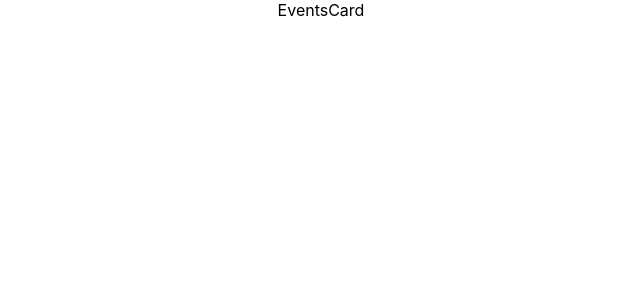
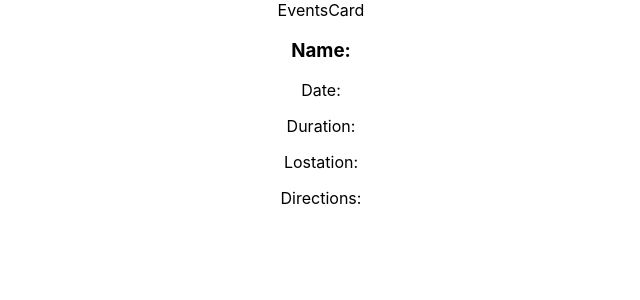
Before and after one commit to hariseldon27/call-sheet-manager, a React (Create React App) app: page /events/1 in a window 1280 px wide. Shown: the top 300 px of the page, without its empty margins (319-959 px from the left). Built offline with nearby package versions, Linux system fonts and the light colour scheme.

Commit message:
event cards render to container

```diff
--- a/src/components/EventsCard.js
+++ b/src/components/EventsCard.js
@@ -1,9 +1,18 @@
 import React from 'react'
 
-function EventsCard() {
+function EventsCard({ name, date, duration, location, directions }) {
+
+
+
   return (
-    <div>EventsCard</div>
+    <div>EventsCard
+      <h3>Name: {name}</h3>
+      <p>Date: {date}</p>
+      <p>Duration: {duration}</p>
+      <p>Lostation: {location}</p>
+      <p>Directions: {directions}</p>
+    </div>
   )
-}
+  }
 
 export default EventsCard
--- a/src/components/EventsContainer.js
+++ b/src/components/EventsContainer.js
@@ -1,10 +1,31 @@
-import React from 'react'
+import React, { useEffect, useState } from 'react'
 import { Link } from 'react-router-dom'
 import EventsCard from './EventsCard'
 import EventsEditor from './EventsEditor'
 
 
 function EventsContainer() {
+  const [ eventList, setEventList ] = useState([])
+
+  useEffect(() => {
+    fetch('http://localhost:3000/events')
+    .then(r => r.json())
+    .then(setEventList)
+  })
+
+
+  const eventCardRender = eventList.map((event) => {
+    return <EventsCard
+    key={event.id}
+    name={event.name}
+    date={event.date}
+    duration={event.duration}
+    location={event.location}
+    directions={event.directions} />
+  })
+
+
+
   return (
     <div>EventsContainer
 
@@ -12,8 +33,7 @@ function EventsContainer() {
       <button> New Event Form </button>
       </Link>
         <EventsEditor />
-        <EventsCard />
-
+        {eventCardRender}
     </div>
   )
 }
--- a/src/components/EventsEditor.js
+++ b/src/components/EventsEditor.js
@@ -18,10 +18,6 @@ const {id} = useParams()
       .then(r => r.json())
       .then(setEventEdit)
   },[id])
-
-  console.log(id)
-
-
 
 
 function handleEventEditSubmit(e) {
--- a/src/components/StaffContainer.js
+++ b/src/components/StaffContainer.js
@@ -16,7 +16,8 @@ useEffect(() => {
 }, [])
 
 const staffCardRender = staffList.map((staffPerson) => {
-  return <StaffCard key={staffPerson.id} staffPerson={staffPerson} />
+  return <StaffCard
+  key={staffPerson.id} staffPerson={staffPerson} />
 })
 
   return (
```
Also changed, not shown: src/db.json (+8 -0 lines).
